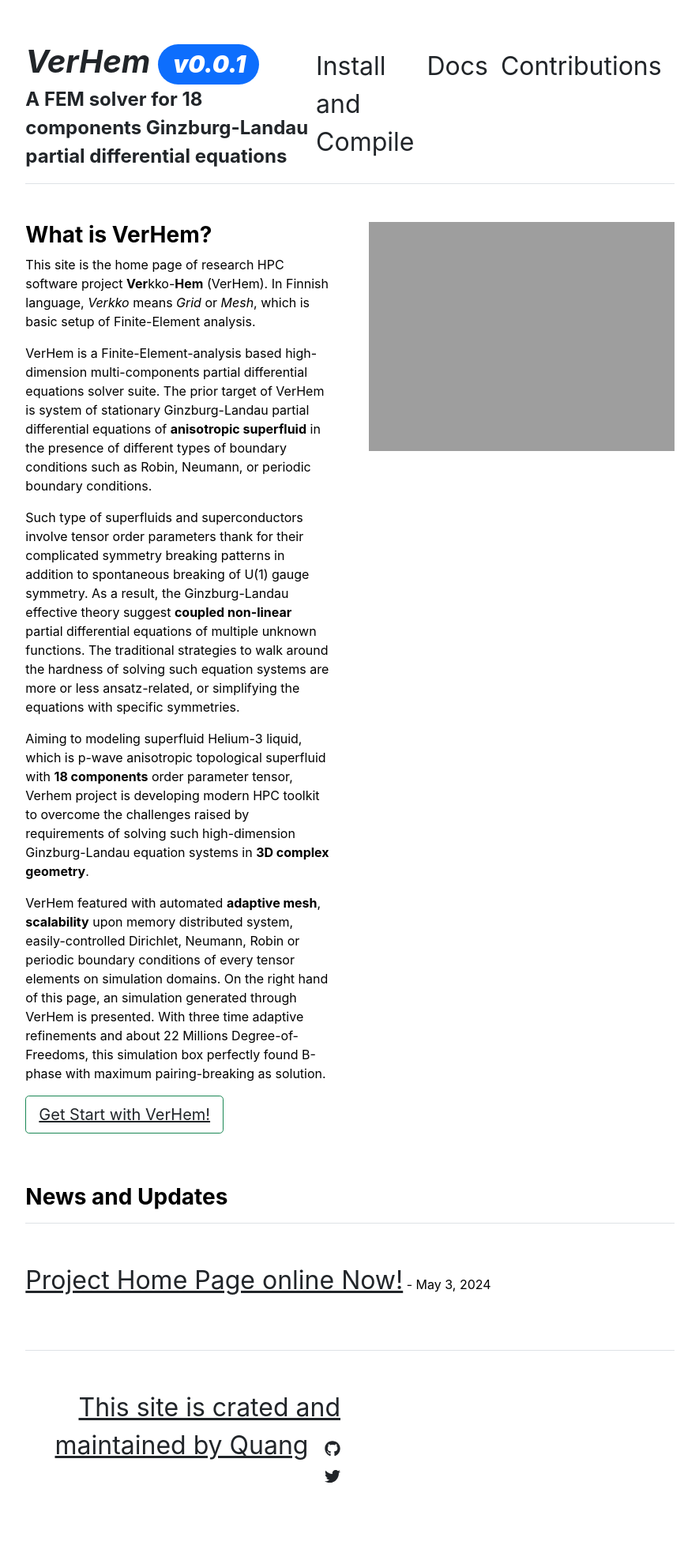
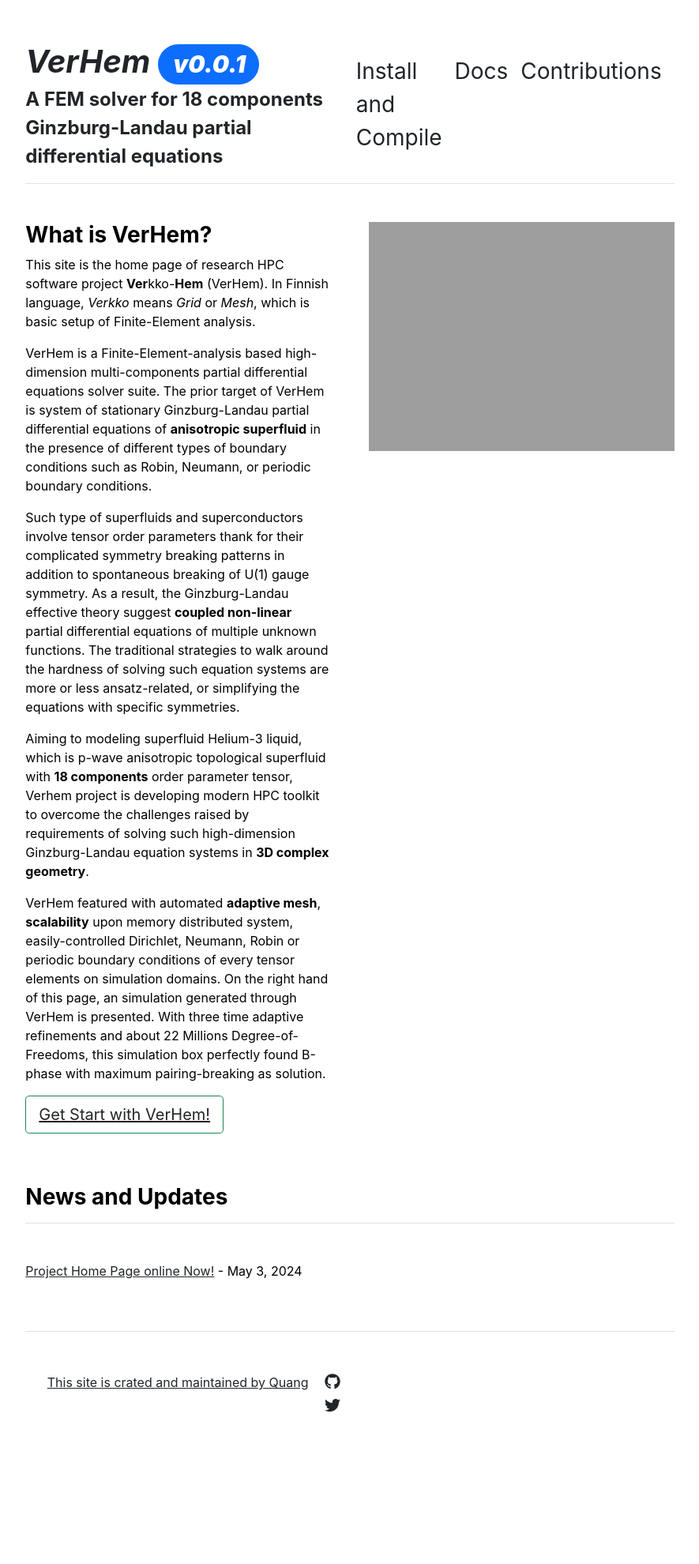
Before and after one commit to VerHem/VerHem.github.io, a Jekyll site: the page built from index.md, in a window 1280 px wide. Shown: the whole page at 79% size, without its empty margins (197-1082 px from the left). Built offline with Jekyll 4.4.1, drawn with Linux system fonts in a browser that asks for light colours; after the commit the page ends 1890 px from its top, so only the background shows below that.

Commit message:
try to change header class font size by boosttrap syntax

```diff
--- a/_includes/header.html
+++ b/_includes/header.html
@@ -16,7 +16,7 @@
   </div>
   <nav class="d-inline-flex mt-2 mt-md-0 ms-md-auto">
     {% for item in site.data.settings.menu %}
-      <a class="me-3 py-2 text-decoration-none" href="{{ site.github.url }}{{ item.url }}">
+      <a class="me-3 py-2 fs-3 text-decoration-none" href="{{ site.github.url }}{{ item.url }}">
         {{ item.name }}
       </a>
     {% endfor %}
--- a/_sass/main.scss
+++ b/_sass/main.scss
@@ -12,7 +12,3 @@ body {
 body a {
   color: $linkColor
 }
-
-a {
-  font-size: 32px
-}
```
